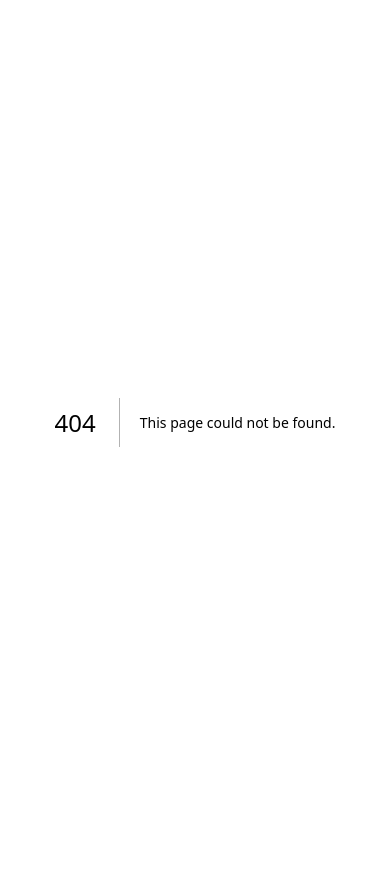
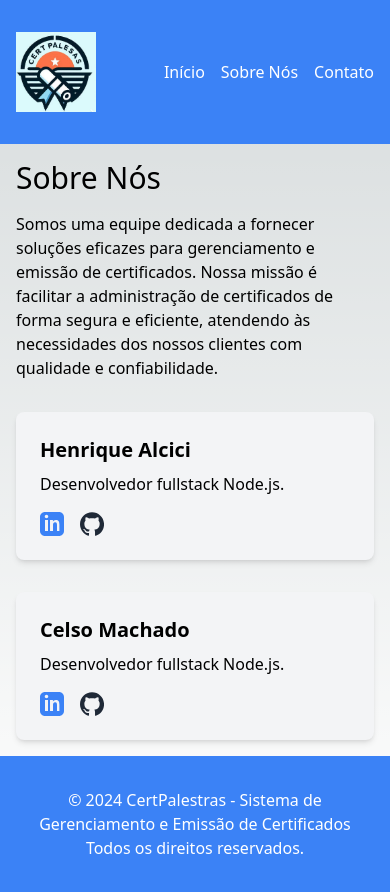
Before and after one commit to doxz1n/CertPalestras, a Next.js app: page /about in a window 390 px wide. Before the commit this address had no page. Before the commit the page ends 844 px from the top, so only its background shows below. Built offline with nearby package versions, Linux system fonts and the light colour scheme.

Commit message:
Falta responsividade
Ainda estatico

```diff
--- /dev/null
+++ b/src/app/about/page.tsx
@@ -0,0 +1,49 @@
+import Head from "next/head";
+import Header from "@/components/Header";
+import Footer from "@/components/Footer";
+
+function About() {
+  return (
+    <div>
+      <Head>
+        <title>Sobre Nós - Sistema de Gerenciamento e Emissão de Certificados</title>
+      </Head>
+      <Header />
+      <main className="container mx-auto p-4">
+        <h2 className="text-3xl mb-4">Sobre Nós</h2>
+        <p className="mb-8">
+          Somos uma equipe dedicada a fornecer soluções eficazes para gerenciamento e emissão de certificados. Nossa missão é facilitar a administração de certificados de forma segura e eficiente, atendendo às necessidades dos nossos clientes com qualidade e confiabilidade.
+        </p>
+        <div className="grid grid-cols-1 md:grid-cols-2 gap-8">
+          <div className="bg-gray-100 p-6 rounded-lg shadow-md">
+            <h3 className="text-xl font-semibold text-black">Henrique Alcici</h3>
+            <p className="mt-2 text-black">Desenvolvedor fullstack Node.js.</p>
+            <div className="flex mt-4 space-x-4">
+              <a href="https://www.linkedin.com/in/henrique-alcici-sanchez-09390427b/" target="_blank" rel="noopener noreferrer" className="text-blue-500 hover:text-blue-700">
+                <svg xmlns="http://www.w3.org/2000/svg" fill="currentColor" className="w-6 h-6" viewBox="0 0 24 24"><path d="M19 0h-14c-2.76 0-5 2.24-5 5v14c0 2.76 2.24 5 5 5h14c2.76 0 5-2.24 5-5v-14c0-2.76-2.24-5-5-5zm-11 19h-3v-11h3v11zm-1.5-12.7c-.97 0-1.75-.79-1.75-1.75s.79-1.75 1.75-1.75 1.75.79 1.75 1.75-.79 1.75-1.75 1.75zm13.5 12.7h-3v-5.6c0-1.33-.02-3.04-1.85-3.04-1.85 0-2.13 1.45-2.13 2.95v5.69h-3v-11h2.88v1.5h.04c.4-.76 1.38-1.56 2.84-1.56 3.04 0 3.6 2.02 3.6 4.64v6.42z"/></svg>
+              </a>
+              <a href="https://github.com/doxz1n" target="_blank" rel="noopener noreferrer" className="text-gray-800 hover:text-black-900">
+                <svg xmlns="http://www.w3.org/2000/svg" fill="currentColor" className="w-6 h-6" viewBox="0 0 24 24"><path d="M12 .297c-6.63 0-12 5.373-12 12 0 5.303 3.438 9.8 8.205 11.385.6.113.82-.258.82-.577v-2.166c-3.338.725-4.042-1.416-4.042-1.416-.546-1.387-1.333-1.758-1.333-1.758-1.091-.745.083-.729.083-.729 1.205.084 1.838 1.236 1.838 1.236 1.07 1.834 2.809 1.304 3.495.998.108-.774.419-1.305.763-1.605-2.665-.305-5.466-1.333-5.466-5.932 0-1.31.469-2.38 1.236-3.22-.124-.303-.535-1.527.117-3.176 0 0 1.008-.322 3.301 1.23.957-.266 1.982-.399 3.005-.404 1.023.005 2.048.138 3.006.404 2.29-1.552 3.297-1.23 3.297-1.23.653 1.649.242 2.873.118 3.176.77.84 1.235 1.91 1.235 3.22 0 4.61-2.803 5.624-5.475 5.921.43.371.823 1.102.823 2.222v3.293c0 .319.218.694.825.576 4.765-1.587 8.2-6.083 8.2-11.383 0-6.627-5.373-12-12-12z"/></svg>
+              </a>
+            </div>
+          </div>
+          <div className="bg-gray-100 p-6 rounded-lg shadow-md">
+            <h3 className="text-xl font-semibold text-black">Celso Machado</h3>
+            <p className="mt-2 text-black">Desenvolvedor fullstack Node.js.</p>
+            <div className="flex mt-4 space-x-4">
+              <a href="https://www.linkedin.com/in/celso-machado-b60ba314b/" target="_blank" rel="noopener noreferrer" className="text-blue-500 hover:text-blue-700">
+                <svg xmlns="http://www.w3.org/2000/svg" fill="currentColor" className="w-6 h-6" viewBox="0 0 24 24"><path d="M19 0h-14c-2.76 0-5 2.24-5 5v14c0 2.76 2.24 5 5 5h14c2.76 0 5-2.24 5-5v-14c0-2.76-2.24-5-5-5zm-11 19h-3v-11h3v11zm-1.5-12.7c-.97 0-1.75-.79-1.75-1.75s.79-1.75 1.75-1.75 1.75.79 1.75 1.75-.79 1.75-1.75 1.75zm13.5 12.7h-3v-5.6c0-1.33-.02-3.04-1.85-3.04-1.85 0-2.13 1.45-2.13 2.95v5.69h-3v-11h2.88v1.5h.04c.4-.76 1.38-1.56 2.84-1.56 3.04 0 3.6 2.02 3.6 4.64v6.42z"/></svg>
+              </a>
+              <a href="https://github.com/Celsozne" target="_blank" rel="noopener noreferrer" className="text-gray-800 hover:text-gray-900">
+                <svg xmlns="http://www.w3.org/2000/svg" fill="currentColor" className="w-6 h-6" viewBox="0 0 24 24"><path d="M12 .297c-6.63 0-12 5.373-12 12 0 5.303 3.438 9.8 8.205 11.385.6.113.82-.258.82-.577v-2.166c-3.338.725-4.042-1.416-4.042-1.416-.546-1.387-1.333-1.758-1.333-1.758-1.091-.745.083-.729.083-.729 1.205.084 1.838 1.236 1.838 1.236 1.07 1.834 2.809 1.304 3.495.998.108-.774.419-1.305.763-1.605-2.665-.305-5.466-1.333-5.466-5.932 0-1.31.469-2.38 1.236-3.22-.124-.303-.535-1.527.117-3.176 0 0 1.008-.322 3.301 1.23.957-.266 1.982-.399 3.005-.404 1.023.005 2.048.138 3.006.404 2.29-1.552 3.297-1.23 3.297-1.23.653 1.649.242 2.873.118 3.176.77.84 1.235 1.91 1.235 3.22 0 4.61-2.803 5.624-5.475 5.921.43.371.823 1.102.823 2.222v3.293c0 .319.218.694.825.576 4.765-1.587 8.2-6.083 8.2-11.383 0-6.627-5.373-12-12-12z"/></svg>
+              </a>
+            </div>
+          </div>
+        </div>
+      </main>
+      <Footer />
+    </div>
+  );
+}
+
+export default About;
```
